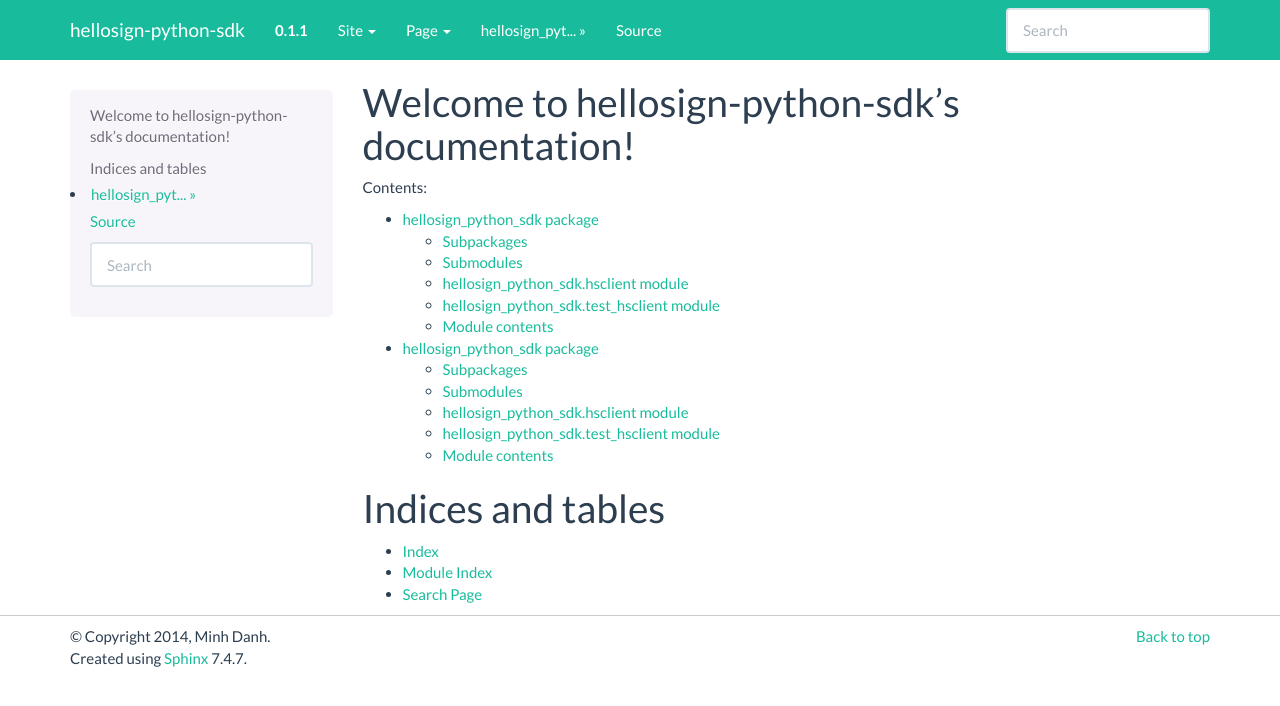
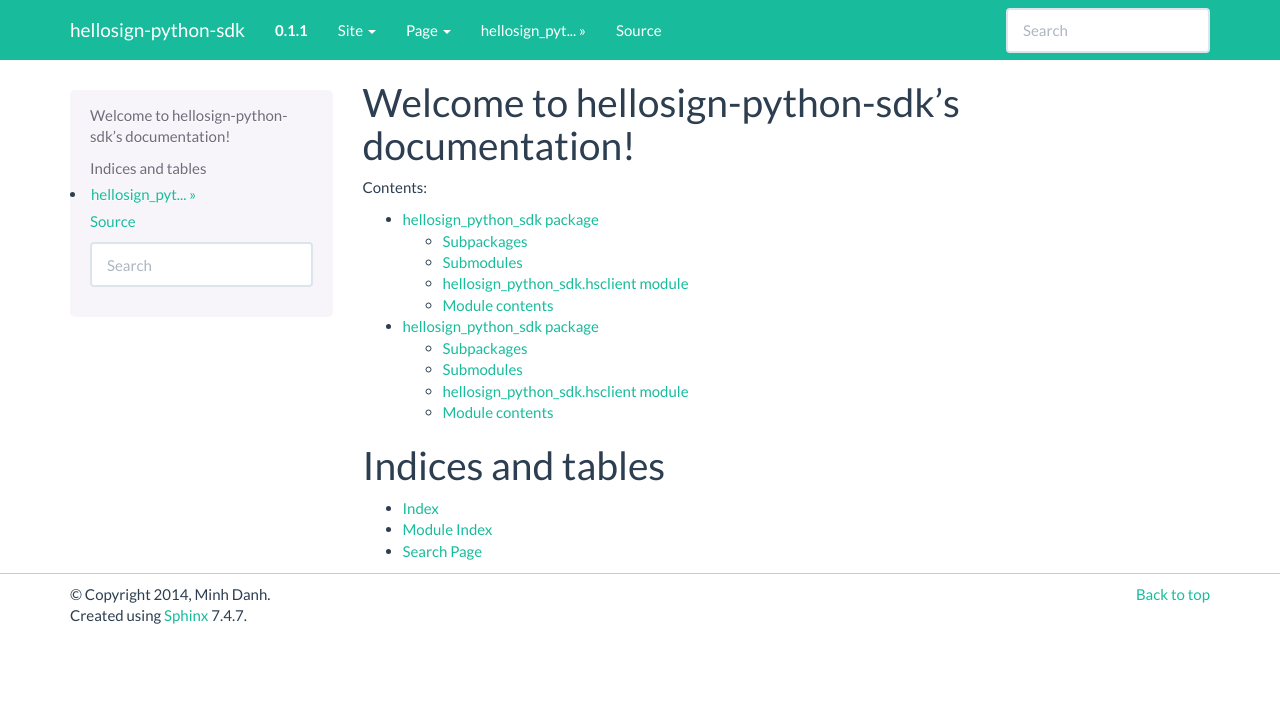
Before and after one commit to nealfax/hellosign-python-sdk, a Sphinx documentation site: the page built from doc/source/index.rst, in a window 1280 px wide. Shown: the top 706 px of the page. Built offline with Sphinx 7.4.7, drawn with Linux system fonts in a browser that asks for light colours.

Commit message:
Delete test_hsclient

```diff
--- a/doc/source/hellosign_python_sdk.rst
+++ b/doc/source/hellosign_python_sdk.rst
@@ -21,15 +21,6 @@ hellosign_python_sdk.hsclient module
     :undoc-members:
     :show-inheritance:
 
-hellosign_python_sdk.test_hsclient module
------------------------------------------
-
-.. automodule:: hellosign_python_sdk.test_hsclient
-    :members:
-    :undoc-members:
-    :show-inheritance:
-
-
 Module contents
 ---------------
 
```
